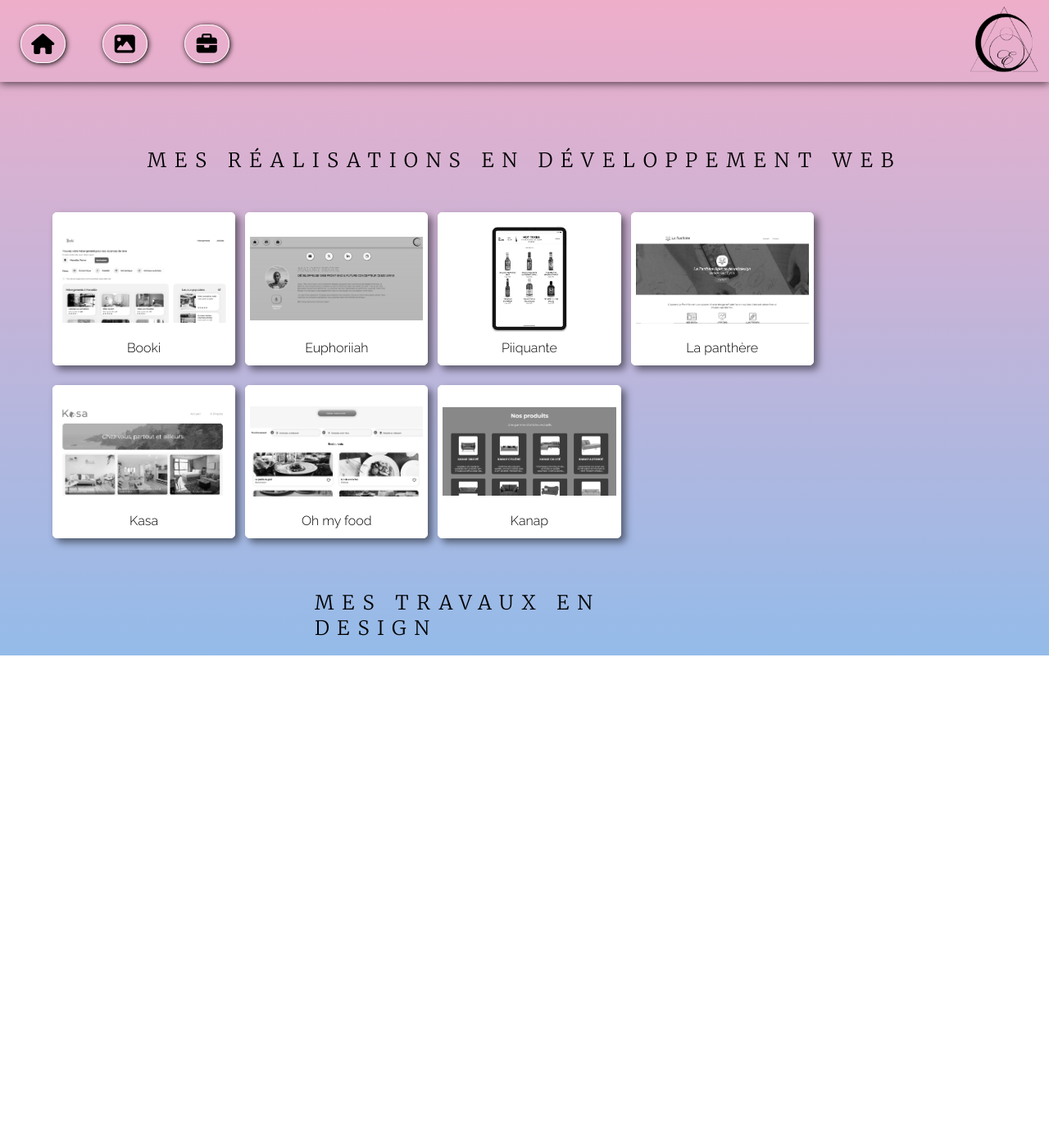
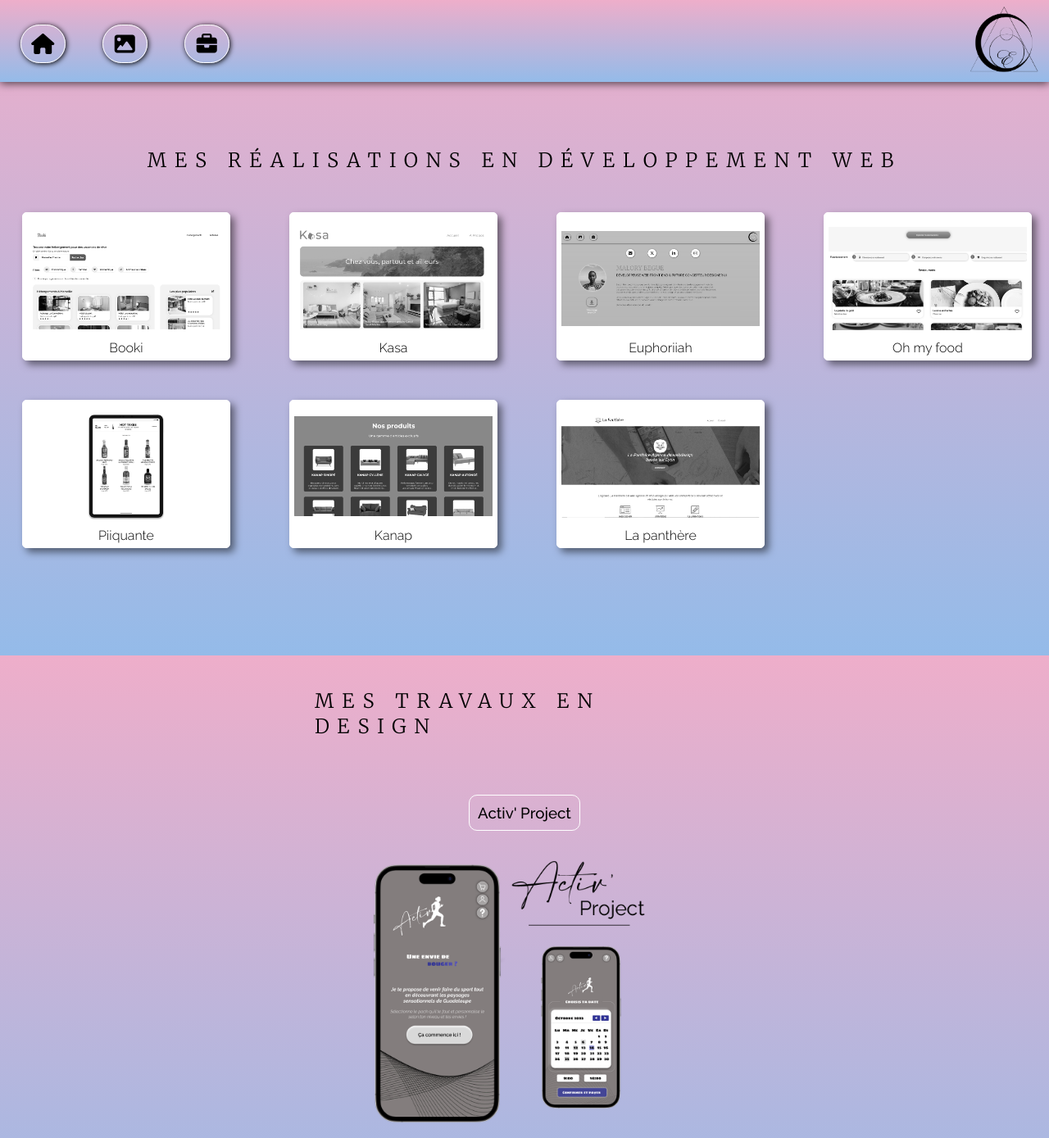
Before and after one commit to euphoriiah-dev/Euphoriiah, a React (Create React App) app: page /Portfolio in a window 1280 px wide. Shown: the whole page at 82% size. Before the commit the page ends 800 px from the top, so only its background shows below. Built offline with nearby package versions, Linux system fonts and the light colour scheme.

Commit message:
add the activ project visual

```diff
--- a/src/Pages/Portfolio.jsx
+++ b/src/Pages/Portfolio.jsx
@@ -10,6 +10,7 @@ import Ohmyfood from '../Assets/Img/Oh_my_food.png'
 import Piiquante from '../Assets/Img/piiquante.webp'
 import Kanap from '../Assets/Img/Kanap.PNG'
 import LaPanthere from '../Assets/Img/La-panthere.PNG'
+import ActivUi from '../Assets/Img/ActivUi1.png'
 
 function Portfolio(){
     const [showBlocks, setShowBlocks] = useState(false);
@@ -121,12 +122,13 @@ function Portfolio(){
             <h1 className='second-title'>Mes travaux en Design</h1>
             <section className='design-container'>
                 <section className='logo-section'>
-                    <div className=''>
 
-                    </div>
                 </section>
                 <section className='Uiux-section'>
-
+                    <div className='img-1-container'>
+                        <h3>Activ' Project</h3>
+                        <img src={ActivUi} alt='screen Activ project' />
+                    </div>
                 </section>
 
             </section>
--- a/src/Pages/style/portfolio.css
+++ b/src/Pages/style/portfolio.css
@@ -18,12 +18,17 @@
 }
 .portfolio-container{
     margin: 5em 0 0 0;
+    display: flex;
+    flex-direction: column;
+    justify-content: center;
+    align-items: center;
 }
 .grid-container {
-    columns: 5 200px;
+    width: 100%;
+    display: grid;
+    grid-template-columns: repeat(4, 1fr);
     column-gap: 1.5rem;
-    width: 90%;
-    margin: 0 auto;
+    row-gap: 3rem;
   }
   figure{
     width: 100%;
@@ -34,16 +39,16 @@
   }
 
   .grid-container div {
-    margin: 0 1.5rem 1.5rem 0;
-    display: inline-block;
-    width: 100%;
-    height: 175px;
+    display:inline-block;
+    width: 80%;
+    max-height: 210px;
     border: solid 1px rgb(255, 255, 255);
     padding: 5px;
     box-shadow: 5px 5px 10px rgba(0, 0, 0, 0.5);
     border-radius: 5px;
     transition: all 0.25s ease-in-out;
     background-color: var(--neutral-background-color);
+    margin: 0 0 0 9%;
   }
 
   .grid-container div:hover img {
@@ -52,7 +57,7 @@
 
   .grid-container div:hover {
     border-color: var(--alternative-blue);
-    height: 210px;
+    max-height: 210px;
     transition: all 0.25s ease-in-out;
   }
   .grid-container div:hover .tags{
@@ -113,12 +118,42 @@
     transition: all 0.25s ease-in-out;
     font-weight: 400;
   }
-  /*DESIGN PART*/
+  /******************DESIGN PART*****************/
   .portfolio-container .second-title{
     position: absolute;
     display: flex;
     justify-content: center;
-    top: 30em;
+    top: 35em;
     left: 30%;
     right: 30%;
   }
+  .design-container{
+    width: 100%;
+    position: absolute;
+    top: 70em;
+  }
+  .design-container .Uiux-section{
+    width: 100%;
+    display: flex;
+    flex-direction: row;
+    justify-content: space-evenly;
+  }
+  .design-container .Uiux-section .img-1-container{
+    display: flex;
+    flex-direction: column;
+    justify-content: center;
+    align-items: center;
+    width: 400px;
+    height: 100px;
+  }
+  .design-container .Uiux-section img{
+    object-fit: contain;
+    width: 100%;
+  }
+  .design-container .Uiux-section h3{
+    font-family: 'Raleway';
+    font-weight: 400;
+    padding: 10px;
+    border: solid 1px var(--text-color);
+    border-radius: 10px;
+  }
```
Also changed, not shown: src/Assets/Img/ActivUi1.png (added), 1 other file (tests, documents, lock files or other folders).
